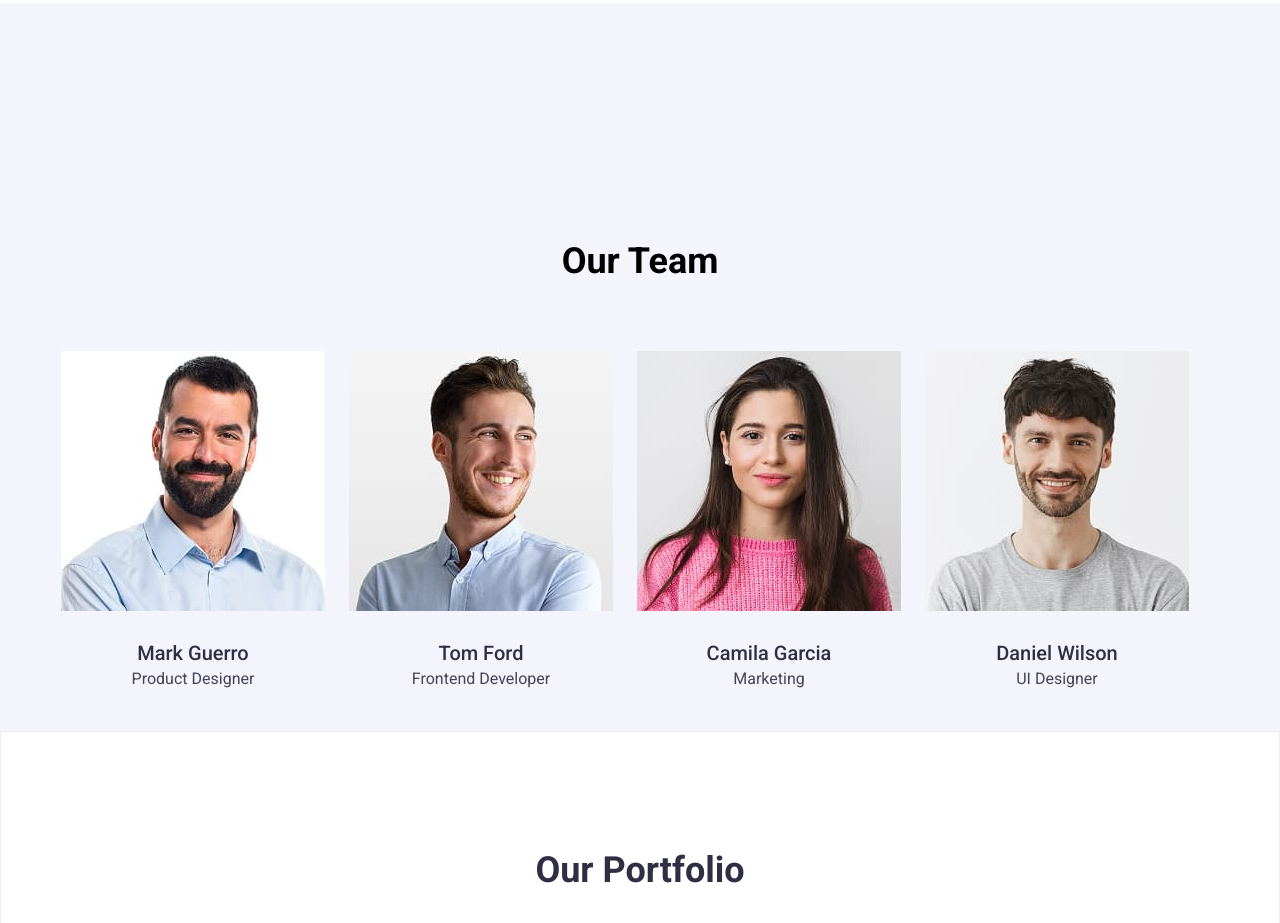
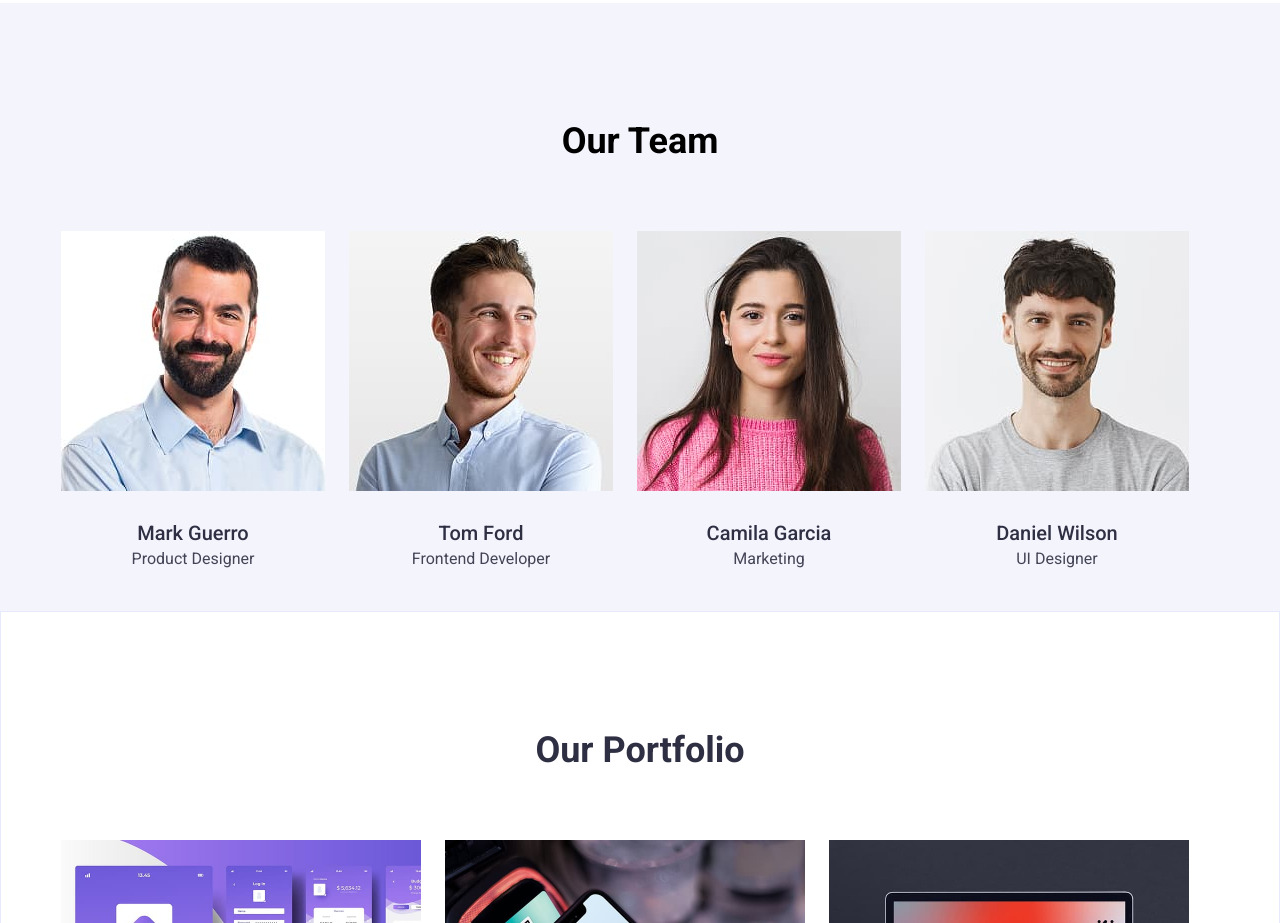
Before and after one commit to andatar25/goit-markup-hw-03, a plain HTML site: page index.html in a window 1280 px wide. Shown: the part 980-1903 px from the top of the page. Drawn offline with nearby package versions, Linux system fonts and the light colour scheme.

Commit message:
düzeltildi

```diff
--- a/css/styles.css
+++ b/css/styles.css
@@ -91,8 +91,6 @@ address {
   align-items: center;
   padding-top: 24px;
   padding-bottom: 24px;
-  /* margin-left: 156px;
-  margin-right: 156px; */
 }
 .logo,
 .footer-logo {
@@ -143,8 +141,6 @@ address {
 .section-1 .container {
   padding-top: 188px;
   padding-bottom: 188px;
-  /* margin-left: 156px;
-  margin-right: 156px; */
 
   display: flex;
   flex-direction: column;
@@ -156,12 +152,9 @@ address {
 }
 
 .section-2 .container {
-  /* margin: 0px 156px; */
   padding: 120px 0px;
 
   display: flex;
-  /* flex-direction: row;
-  justify-content: center; */
 }
 
 .section-3 {
@@ -187,11 +180,6 @@ address {
 
 .section-3 .container {
   padding: 120px 0px;
-  /* margin-left: 156px;
-  margin-right: 156px; */
-}
-.section-3 .h2 {
-  padding-top: 120px;
 }
 
 .section-3 .container .list .list-item {
@@ -221,8 +209,6 @@ address {
 .section-4 .container {
   padding: 120px 0px;
   flex-wrap: wrap;
-  /* margin-left: 156px;
-  margin-right: 156px; */
 
   flex-basis: calc((100% - 24px) / 6);
 }
@@ -277,8 +263,6 @@ address {
 .footer .container {
   padding-top: 100px;
   padding-bottom: 100px;
-  /* margin-left: 156px;
-  margin-right: 156px; */
 }
 .container .footer-text {
   width: 264px;
```
